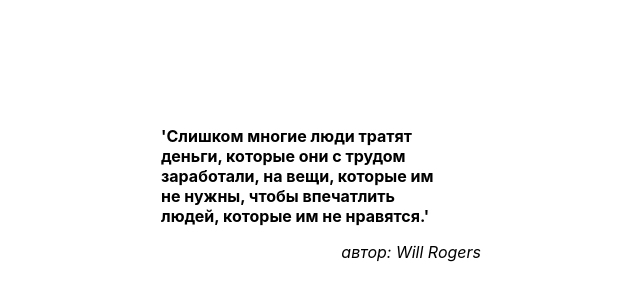
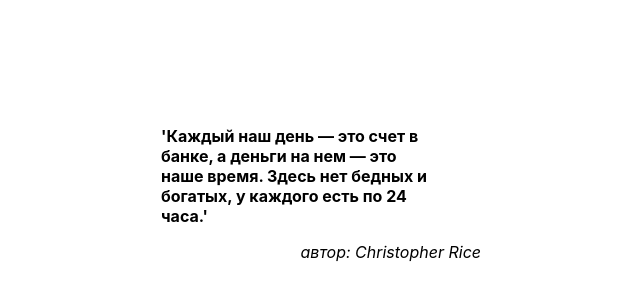
Before and after one commit to DenisPepper/ab-current-exchange-rate, a React (Create React App) app: page / in a window 1280 px wide. Shown: the part 214-514 px from the top of the page, without its empty margins (339-979 px from the left). Built offline with nearby package versions, Linux system fonts and the light colour scheme.

Commit message:
use random index for getting quote from quotesList

```diff
--- a/src/components/quote/quote.jsx
+++ b/src/components/quote/quote.jsx
@@ -1,8 +1,9 @@
-import {mockQuotes} from "./mock-quotes";
+import {quotesList} from "./quotes-list";
 import css from './quote.module.css';
 
 export const Quote = () => {
-    const {text, author} = mockQuotes[2];
+    const randomIndex = Math.floor(Math.random() * quotesList.length);
+    const {text, author} = quotesList[randomIndex];
 
     return (
         <>
--- a/src/components/quote/mock-quotes.js
+++ b/src/components/quote/quotes-list.js
@@ -1,4 +1,4 @@
-export const mockQuotes = [
+export const quotesList = [
     {
         text: 'Иногда деньги обходятся нам слишком дорого.',
         author: 'Ralph Waldo Emerson',
```
Also changed, not shown: 1 other file (tests, documents, lock files or other folders).
